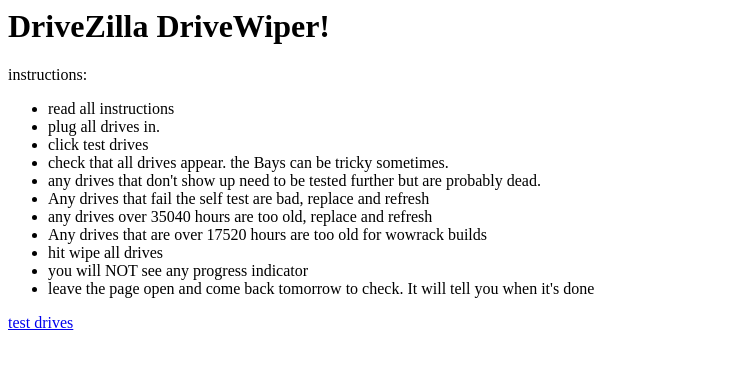
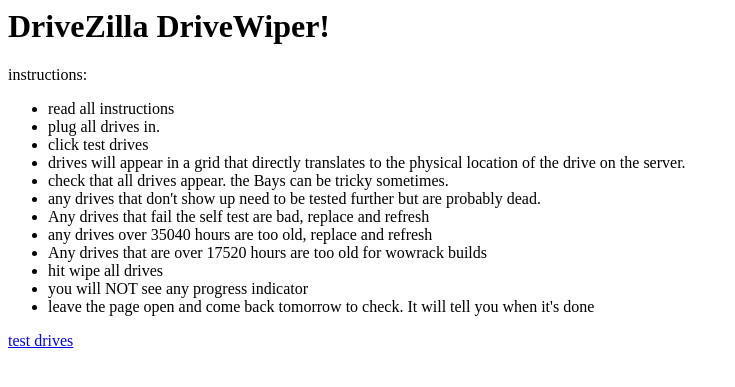
Before and after one commit to ivanheath/hddtest, a Django app: page / in a window 1280 px wide. Shown: the top 387 px of the page, without its empty margins (0-735 px from the left). Run offline with Django 3.2, Linux system fonts and the light colour scheme.

Commit message:
minor tweaks

```diff
--- a/testwipe/templates/testwipe/index.html
+++ b/testwipe/templates/testwipe/index.html
@@ -5,6 +5,7 @@
 <li>read all instructions</li>
 <li>plug all drives in.</li>
 <li>click test drives</li>
+<li>drives will appear in a grid that directly translates to the physical location of the drive on the server.</li>
 <li>check that all drives appear. the Bays can be tricky sometimes.</li>
 <li>any drives that don't show up need to be tested further but are probably dead.</li>
 <li>Any drives that fail the self test are bad, replace and refresh</li>
```
